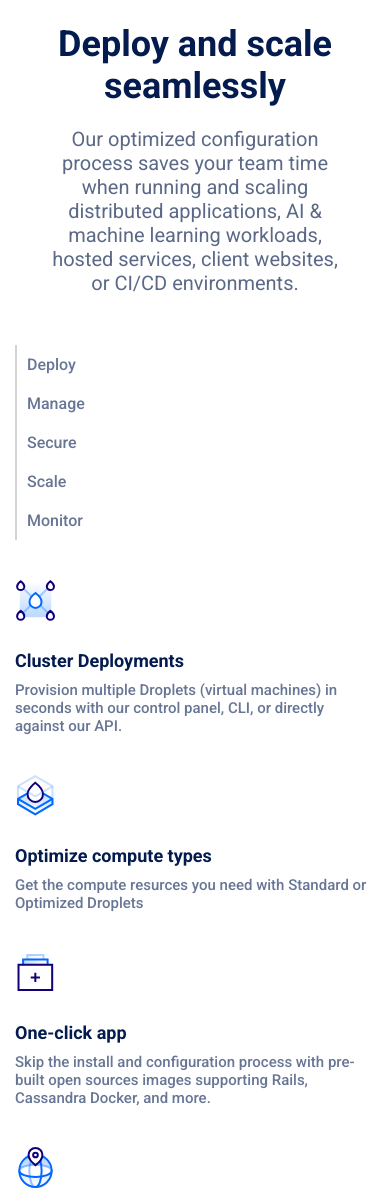
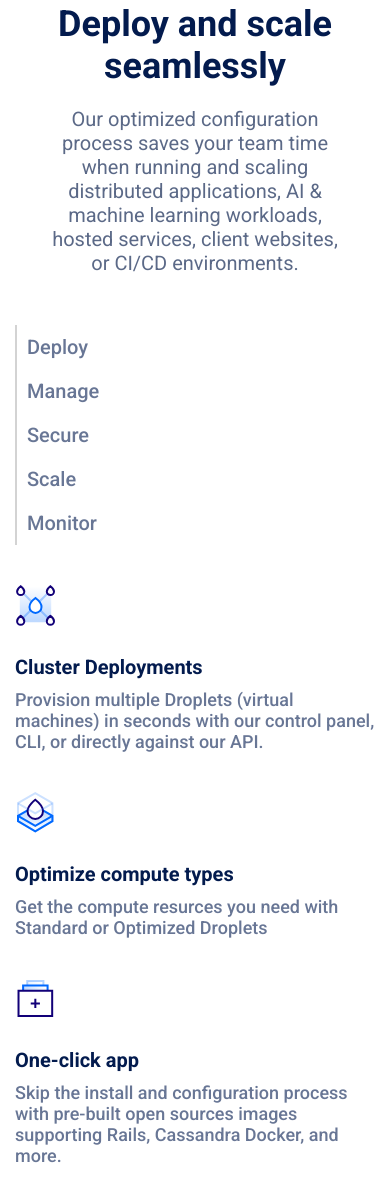
Before and after one commit to maregaale/html-css-digitalocean-flexbox, a plain HTML site: page index.html in a window 390 px wide. Shown: the part 628-1819 px from the top of the page. Drawn offline with Linux system fonts and the light colour scheme.

Commit message:
fix margini padding e font-size a smartphone

```diff
--- a/css/style.css
+++ b/css/style.css
@@ -180,11 +180,11 @@ main .container ul li a:hover {
   /* main */
   main {
     padding-bottom: 0;
+    padding-top: 60px;
   }
 
   main h5 {
     padding: 10px 30px;
-
   }
 
   main .container {
@@ -198,4 +198,12 @@ main .container ul li a:hover {
     margin-bottom: 40px;
   }
 
+  main .container ul li a, main .block h4 {
+    font-size: 20px;
+  }
+
+  main .block p {
+    font-size: 18px;
+  }
+
 }
```
Also changed, not shown: index.html (+0 -1 lines).
